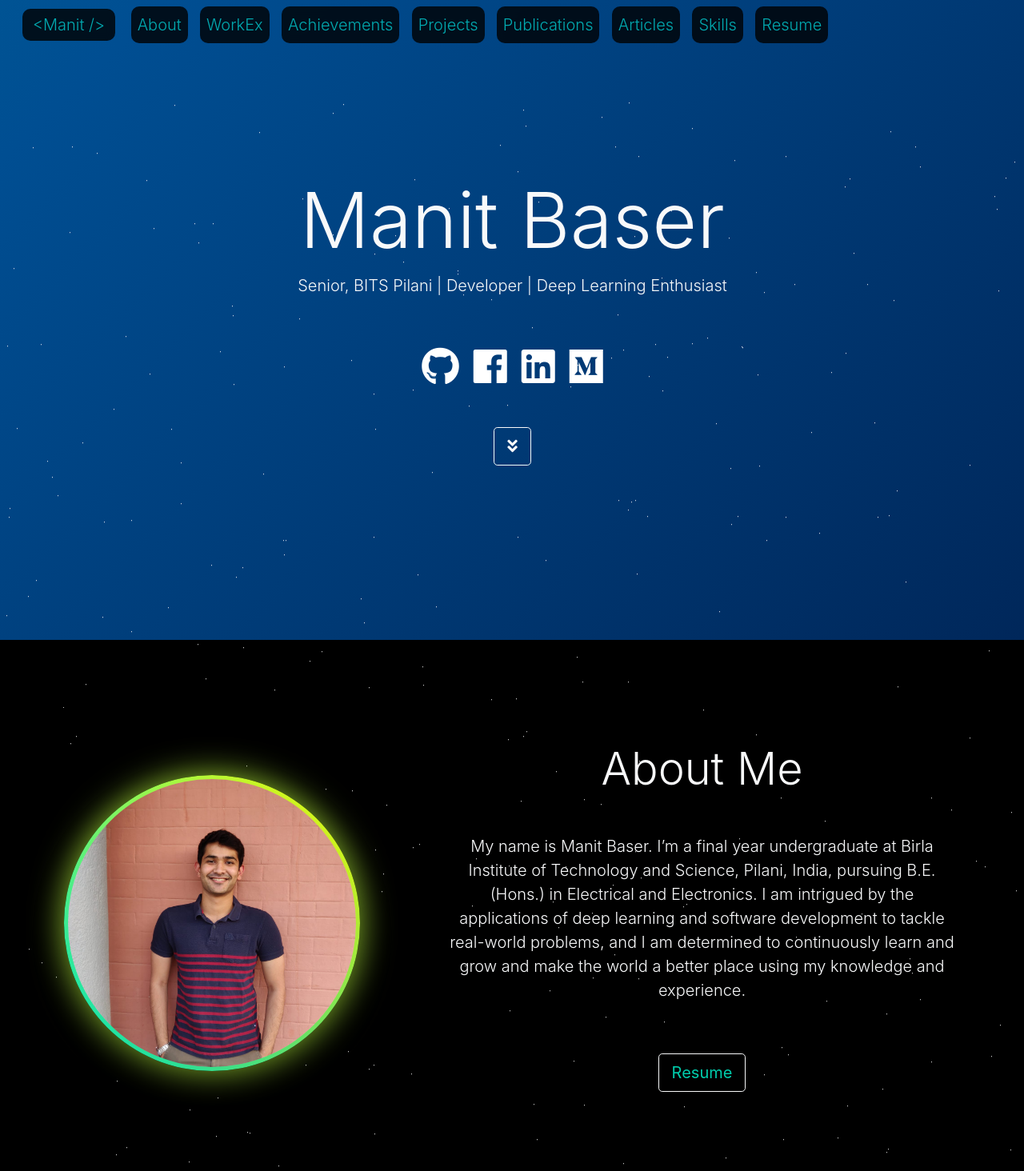
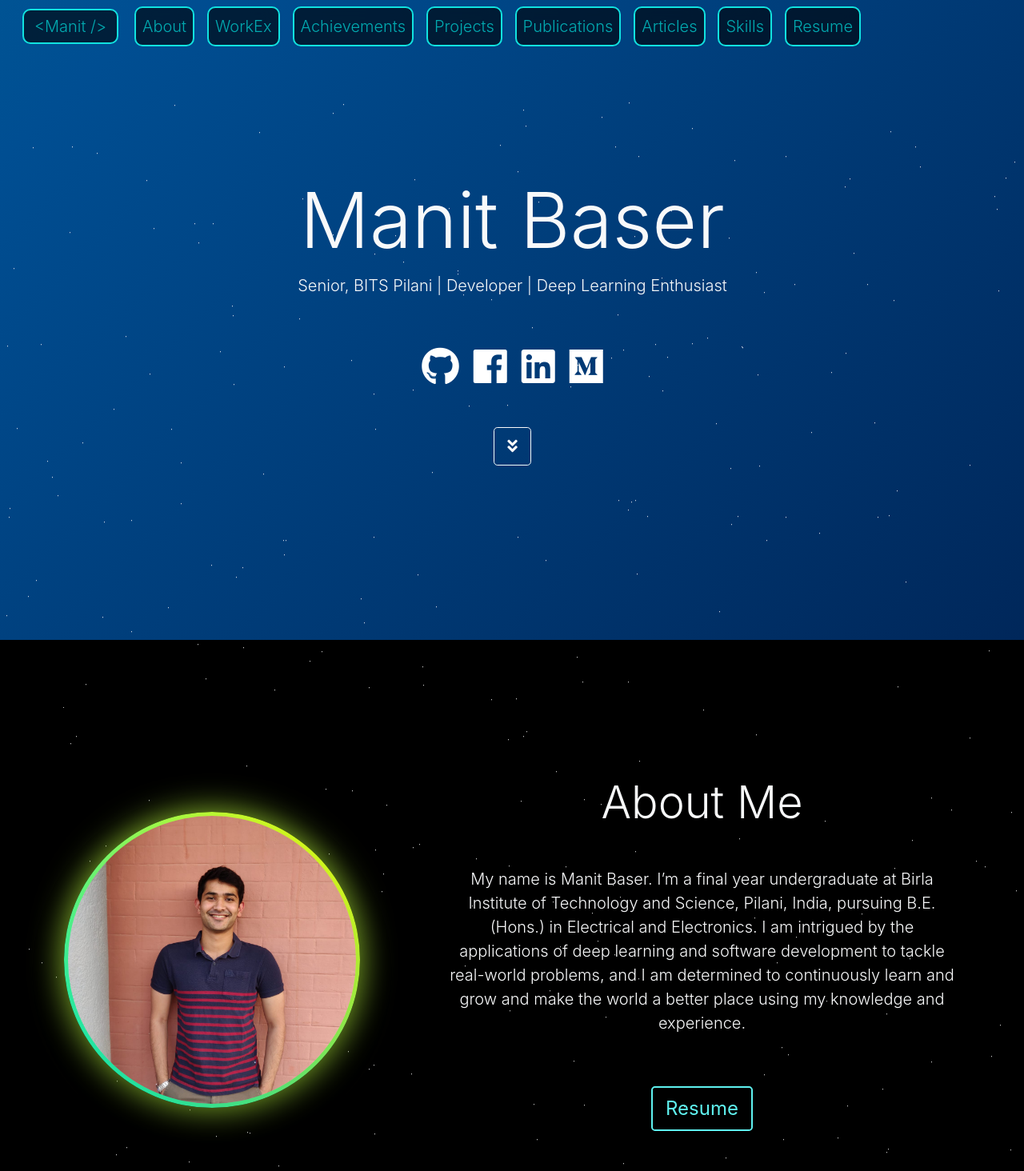
Before and after one commit to manitbaser/v2, a React (Create React App) app: page / in a window 1280 px wide. Shown: the top 1464 px of the page at 80% size. Built offline with nearby package versions, Linux system fonts and the light colour scheme; no server answers.

Commit message:
Updated Navbar and Resume button

```diff
--- a/package.json
+++ b/package.json
@@ -25,6 +25,8 @@
     "react-hover": "^2.0.0",
     "react-loading-skeleton": "^2.1.1",
     "react-particles-js": "^3.4.1",
+    "react-pose": "^3.4.0",
+    "react-pose-text": "^3.1.0",
     "react-router": "^5.2.0",
     "react-router-dom": "^5.2.0",
     "react-scripts": "^3.4.4",
--- a/src/components/Navbar.jsx
+++ b/src/components/Navbar.jsx
@@ -14,7 +14,7 @@ const Navigation = React.forwardRef((props, ref) => {
       className="fixed-top"
       expand="lg"
     >
-      <Navbar.Brand className={`nav-link lead navbarbuttons`} style={{color: '#02aab0'}} href={process.env.PUBLIC_URL + "/#home"}>
+      <Navbar.Brand className={`nav-link lead navbarbuttons`} style={{color: '#02aab0', border: '2px solid #11e2df'}} href={process.env.PUBLIC_URL + "/#home"}>
       {`<${mainBody.firstName} />`}
       </Navbar.Brand>
       <Navbar.Toggle aria-controls="basic-navbar-nav" className="toggler" />
@@ -22,7 +22,7 @@ const Navigation = React.forwardRef((props, ref) => {
         <Nav className="mr-md-auto">
           {about.show && (
             <Nav.Link
-              className={`nav-link lead navbarbuttons`} style={{color: '#02aab0'}}
+              className={`nav-link lead navbarbuttons`} style={{color: '#02aab0', border: '2px solid #11e2df'}}
               href={process.env.PUBLIC_URL + "/#aboutme"}
             >
             <center>
@@ -32,7 +32,7 @@ const Navigation = React.forwardRef((props, ref) => {
           )}
           {workEx.show && (
             <Nav.Link
-              className={`nav-link lead navbarbuttons`} style={{color: '#02aab0'}}
+              className={`nav-link lead navbarbuttons`} style={{color: '#02aab0', border: '2px solid #11e2df'}}
               href={process.env.PUBLIC_URL + "/#workex"}
             >
             <center>
@@ -42,7 +42,7 @@ const Navigation = React.forwardRef((props, ref) => {
           )}
           {achievements.show && (
             <Nav.Link
-              className={`nav-link lead navbarbuttons`} style={{color: '#02aab0'}}
+              className={`nav-link lead navbarbuttons`} style={{color: '#02aab0', border: '2px solid #11e2df'}}
               href={process.env.PUBLIC_URL + "/#achievements"}
             >
             <center>
@@ -52,7 +52,7 @@ const Navigation = React.forwardRef((props, ref) => {
           )}
           {repos.show && (
             <Nav.Link
-              className={`nav-link lead navbarbuttons`} style={{color: '#02aab0'}}
+              className={`nav-link lead navbarbuttons`} style={{color: '#02aab0', border: '2px solid #11e2df'}}
               href={process.env.PUBLIC_URL + "/#projects"}
             >
             <center>
@@ -62,7 +62,7 @@ const Navigation = React.forwardRef((props, ref) => {
           )}
           {publications.show && (
             <Nav.Link
-              className={`nav-link lead navbarbuttons`} style={{color: '#02aab0'}}
+              className={`nav-link lead navbarbuttons`} style={{color: '#02aab0', border: '2px solid #11e2df'}}
               href={process.env.PUBLIC_URL + "/#publications"}
             >
             <center>
@@ -72,7 +72,7 @@ const Navigation = React.forwardRef((props, ref) => {
           )}
           {articles.show && (
             <Nav.Link
-              className={`nav-link lead navbarbuttons`} style={{color: '#02aab0'}}
+              className={`nav-link lead navbarbuttons`} style={{color: '#02aab0', border: '2px solid #11e2df'}}
               href={process.env.PUBLIC_URL + "/#articles"}
             >
             <center>
@@ -82,7 +82,7 @@ const Navigation = React.forwardRef((props, ref) => {
           )}
           {skills.show && (
             <Nav.Link
-            className={`nav-link lead navbarbuttons`} style={{color: '#02aab0'}}
+            className={`nav-link lead navbarbuttons`} style={{color: '#02aab0', border: '2px solid #11e2df'}}
               href={process.env.PUBLIC_URL + "/#skills"}
             >
             <center>
@@ -91,7 +91,7 @@ const Navigation = React.forwardRef((props, ref) => {
             </Nav.Link>
           )}
           <Nav.Link
-            className={`nav-link lead navbarbuttons`} style={{color: '#02aab0'}}
+            className={`nav-link lead navbarbuttons`} style={{color: '#02aab0', border: '2px solid #11e2df'}}
             href={about.resume}
             target="_blank"
             rel="noreferrer noopener"
--- a/src/components/home/AboutMe.jsx
+++ b/src/components/home/AboutMe.jsx
@@ -17,12 +17,11 @@ const AboutMe = ({ heading, message, link, imgSize, resume }) => {
   }, [link]);
 
   return (
-    <Jumbotron fluid id="aboutme" className="bg-transparent text-light min-vh-100 m-0">
-    <div className="jumbotron bg-transparent jumbotron-fluid m-0">
+    <Jumbotron fluid id="aboutme" className="bg-transparent text-light min-vh-100 m-0 d-flex align-items-center flex-wrap">
+    <div className="jumbotron bg-transparent min-vw-100 jumbotron-fluid m-0">
       <div className="container container-fluid">
         <div className="row">
-          <div className="col-5 d-none d-lg-block align-self-center">
-            {showPic && (
+          <div className="col-5 d-none d-lg-block align-self-center align-content-center">
               <div className="gradient_border_aboutme">
               <img
                 className="shadow-lg aboutme_img"
@@ -32,23 +31,22 @@ const AboutMe = ({ heading, message, link, imgSize, resume }) => {
                 height={imgSize}
               />
               </div>
-            )}
           </div>
 
-          <div className={`col-lg-${showPic ? "7" : "12"}`}>
+          <div className={`col-lg-${"7"}`}>
             <h2 className="display-4 mb-5 text-center">{heading}</h2>
             <p className="lead text-center">{message}</p>
             <br></br><br></br>
             {resume && (
               <p className="lead text-center">
                 <a
-                  className="btn btn-lg btn-outline-light"
+                  className="btn button_resume btn-lg"
                   href={resume}
                   target="_blank"
                   rel="noreferrer noopener"
                   role="button"
                   aria-label="Resume/CV"
-                  style={{color: '#00cdac'}}
+                  // style={{color: '#00cdac'}}
                 >
                   Resume
                 </a>
--- a/src/scss/_index.scss
+++ b/src/scss/_index.scss
@@ -143,16 +143,16 @@ code {
 }
 
 .navbarbuttons {
-  background: rgba(0, 0, 0, 0.8);
-  backdrop-filter: blur( 4px );
-  -webkit-backdrop-filter: blur( 4px );
+  background: rgba(0, 0, 0, 0.6);
+  backdrop-filter: blur( 10px );
+  -webkit-backdrop-filter: blur( 10px );
   border-radius: 10px;
   padding-left: 1%;
   padding-right: 1%;
   margin-left:1%;
   margin-right:1%;
   &:hover {
-    background: rgba(255, 255, 255, 0.84 );
+    background: rgba(255, 255, 255, 1 );
   }
 }
 
@@ -175,7 +175,7 @@ code {
 .timeline .timeline-title {
   // font-size: 5em;
   font-weight: 700;
-  color: #6b0b97;
+  color: #ae00ff;
 }
 
 .timeline .timeline-item {
@@ -323,3 +323,30 @@ code {
     background-position: 100% 50%;
   }
 }
+
+
+
+.button_resume {
+  color: hsl(179, 85%, 66%);
+  font-size: 24px;
+  overflow: hidden;
+  transition: 0.2s;
+  border: 2px solid hsl(179, 85%, 66%);
+  &:hover {
+    color: #111111;
+    background: hsl(179, 85%, 66%);
+    box-shadow: 0 0 10px #255784, 0 0 40px #255784, 0 0 10px #255784;
+    transition-delay: 0.1s;
+    // border: linear-gradient(
+    //   60deg,
+    //   hsl(224, 85%, 66%),
+    //   hsl(269, 85%, 66%),
+    //   hsl(314, 85%, 66%),
+    //   hsl(359, 85%, 66%),
+    //   hsl(44, 85%, 66%),
+    //   hsl(89, 85%, 66%),
+    //   hsl(134, 85%, 66%),
+    //   hsl(179, 85%, 66%)
+    // );
+  }
+}
```
Also changed, not shown: src/components/home/Skills.jsx (+12 -12 lines), src/components/home/SkillsBar.jsx (deleted, +0 -16 lines), src/components/home/SkillsTab.jsx (deleted, +0 -39 lines), 2 other files (tests, documents, lock files or other folders).
